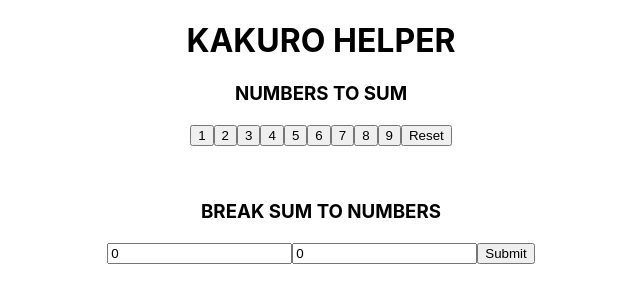
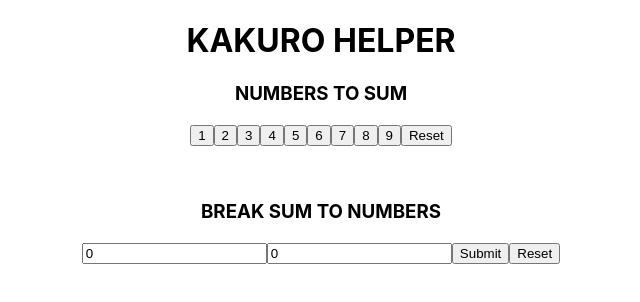
Before and after one commit to jasdang/kakuro-helper, a React (Create React App) app: page / in a window 1280 px wide. Shown: the top 302 px of the page, without its empty margins (319-959 px from the left). Built offline with nearby package versions, Linux system fonts and the light colour scheme.

Commit message:
add reset button

```diff
--- a/src/components/SumToNumbers.tsx
+++ b/src/components/SumToNumbers.tsx
@@ -73,6 +73,11 @@ const SumToNumbers = (): JSX.Element => {
     setResults(combinationsWithMatchingLength)
     setShouldShowResult(true)
   }
+  const handleReset = () => {
+    setSum(0)
+    setNumOfDigits(0)
+    setShouldShowResult(false)
+  }
   return (
     <span>
       <h3>BREAK SUM TO NUMBERS</h3>
@@ -90,6 +95,9 @@ const SumToNumbers = (): JSX.Element => {
           onChange={(e: any) => setNumOfDigits(parseInt(e.target.value, 10))}
         />
         <button type="submit">Submit</button>
+        <button type="button" onClick={handleReset}>
+          Reset
+        </button>
       </form>
       <div>{shouldShowResult && results}</div>
     </span>
```
